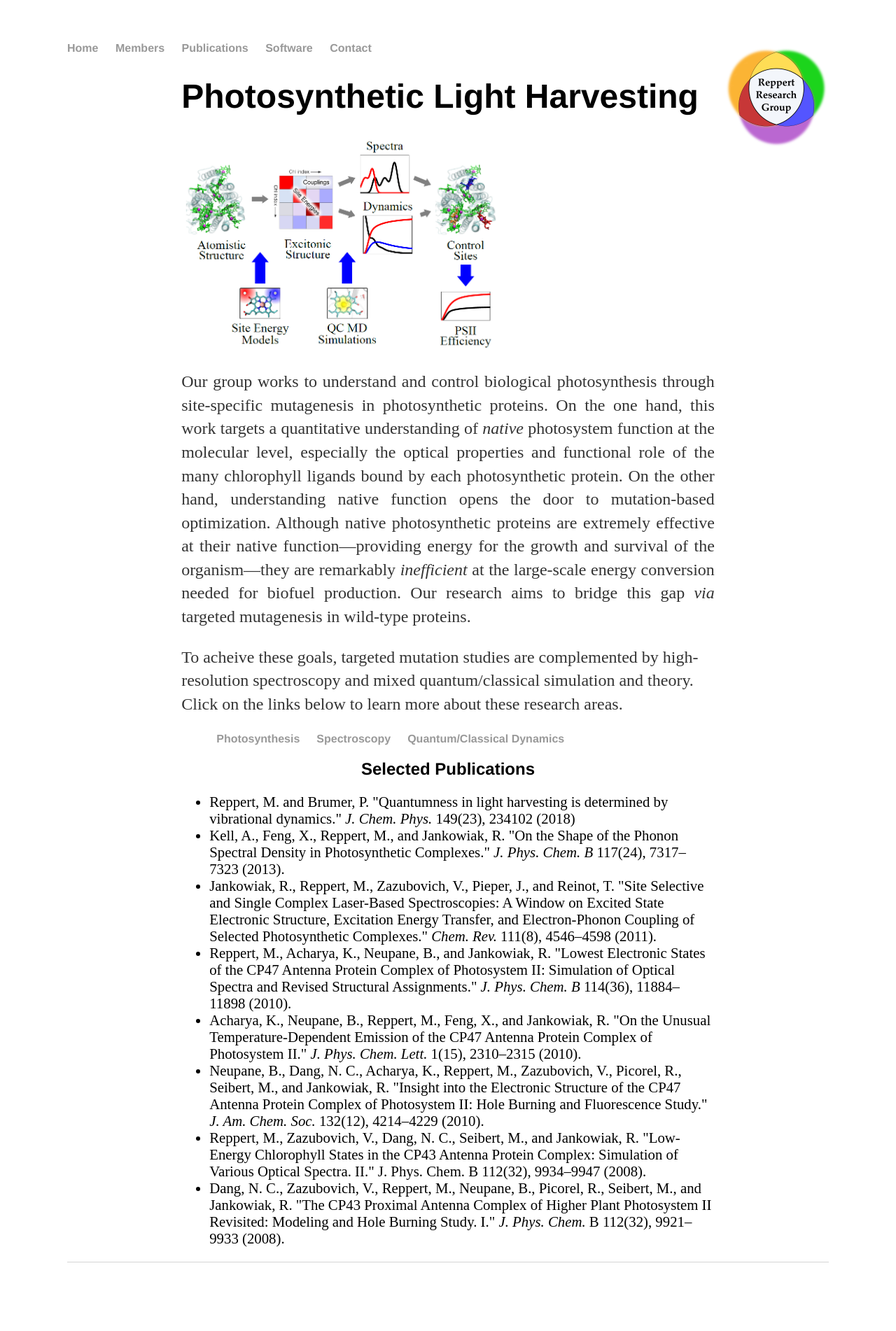
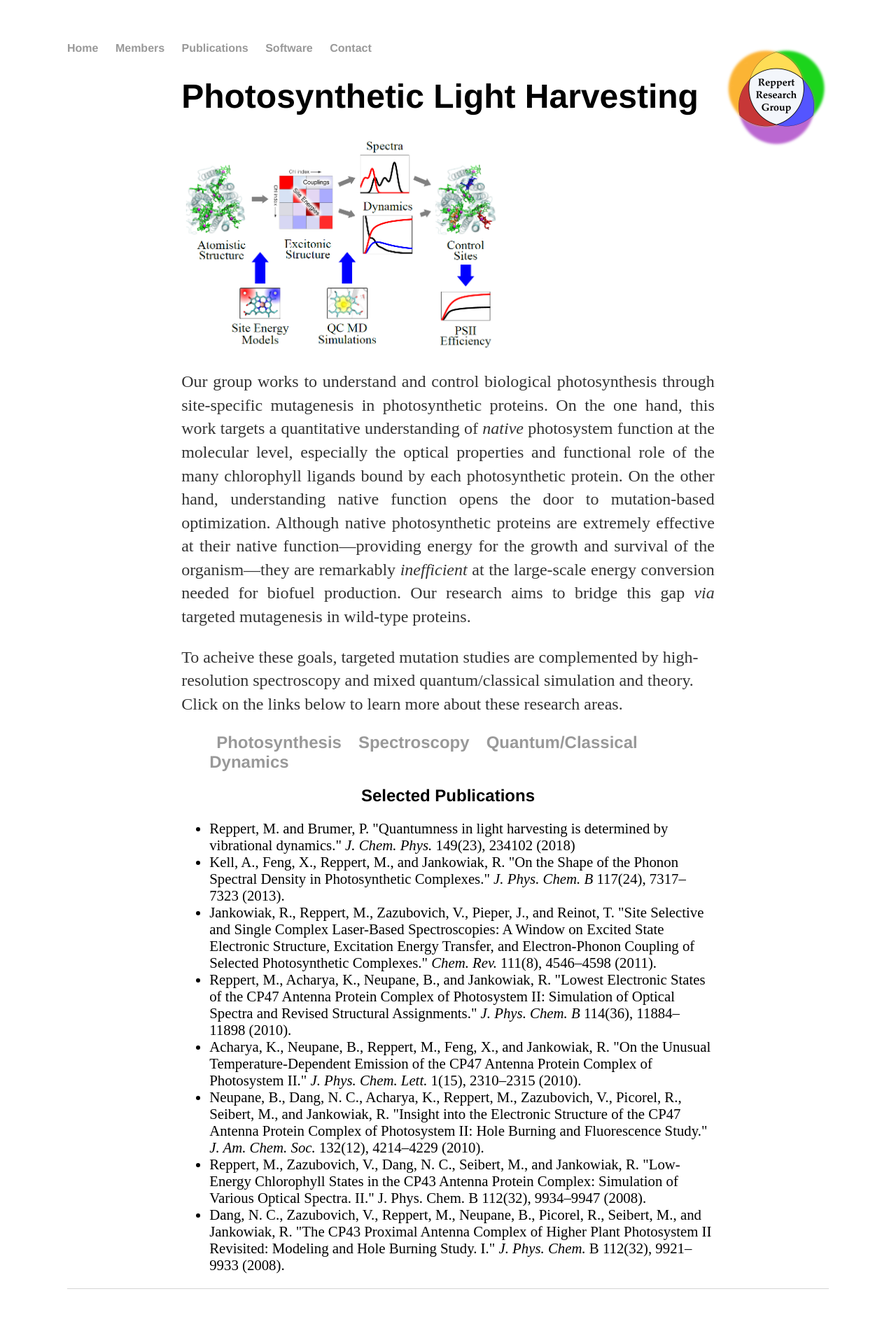
Before and after one commit to mreppert/mreppert.github.io, a Jekyll site: the page built from publications/photosynthesis/index.html, in a window 1280 px wide. Shown: the whole page at 70% size. Built offline with Jekyll 4.4.1, drawn with Linux system fonts in a browser that asks for light colours; before the commit the page ends 1864 px from its top, so only the background shows below that.

Commit message:
Update index.html

```diff
--- a/publications/photosynthesis/index.html
+++ b/publications/photosynthesis/index.html
@@ -18,7 +18,7 @@ ul#menu li {
   padding:10px;
   list-style:none;
   font-weight:bold;
-  font-size:100%;
+  font-size:150%;
 }
 
 </style>
```
